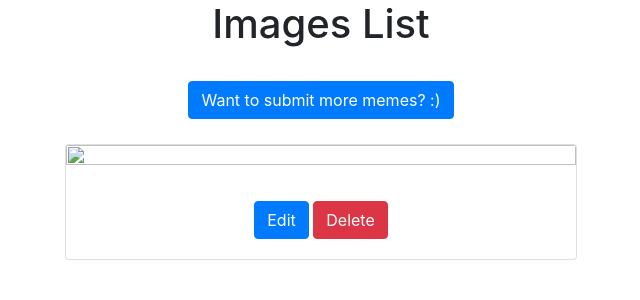
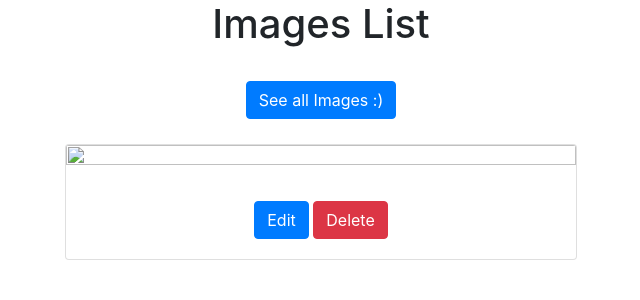
Before and after one commit to Pratyush1606/picture-viewer, a Django app: template pic_app/templates/image_detail.html in a window 1280 px wide. Shown: the top 300 px of the page, without its empty margins (319-959 px from the left). Run offline with Django 3.2, Linux system fonts and the light colour scheme; the template is opened without the code that fills it, so the values that code supplies are empty; some libraries are stand-ins or nearby versions.

```diff
--- a/pic_app/templates/image_detail.html
+++ b/pic_app/templates/image_detail.html
@@ -77,7 +77,7 @@
     <body>
         <h1 class="text-center">Images List</h1>
         <div class="text-center">
-            <a class="btn btn-primary" style="margin-top: 25px; margin-bottom: 25px;" href="{% url 'pic_app:imageList' %}">Want to submit more memes? :)</a>
+            <a class="btn btn-primary" style="margin-top: 25px; margin-bottom: 25px;" href="{% url 'pic_app:imageList' %}">See all Images :)</a>
         </div>
         <div class="text-center">
             <div class="card" style="margin-left:30%; margin-right:30%; text-align:center">
```
